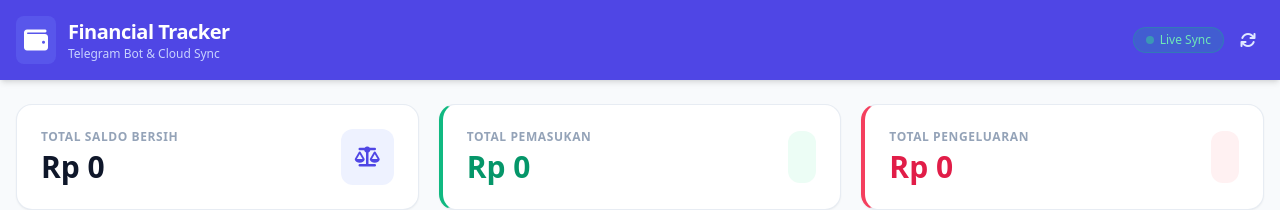
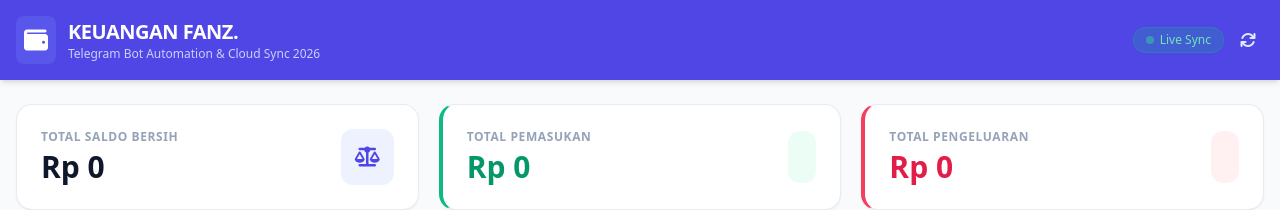
Before and after one commit to mhmmdfnd/web-pemasukan-pengeluaran-bot-wa-tele, a website: page index.html in a window 1280 px wide. Shown: the top 210 px of the page. Drawn offline with nearby package versions, Linux system fonts and the light colour scheme; no server answers; some icons are missing.

Commit message:
Update index.html

```diff
--- a/index.html
+++ b/index.html
@@ -3,7 +3,7 @@
 <head>
     <meta charset="UTF-8">
     <meta name="viewport" content="width=device-width, initial-scale=1.0">
-    <title>Dashboard Keuangan Personal</title>
+    <title>Dashboard Keuangan Fanz.</title>
     <!-- Tailwind CSS CDN -->
     <script src="https://cdn.tailwindcss.com"></script>
     <!-- Font Awesome Icons -->
@@ -21,8 +21,8 @@
                     <i class="fa-solid fa-wallet text-2xl text-white"></i>
                 </div>
                 <div>
-                    <h1 class="text-xl font-bold tracking-tight">Financial Tracker</h1>
-                    <p class="text-xs text-indigo-200">Telegram Bot & Cloud Sync</p>
+                    <h1 class="text-xl font-bold tracking-tight">KEUANGAN FANZ.</h1>
+                    <p class="text-xs text-indigo-200">Telegram Bot Automation & Cloud Sync 2026</p>
                 </div>
             </div>
             <div class="flex items-center space-x-2">
```
